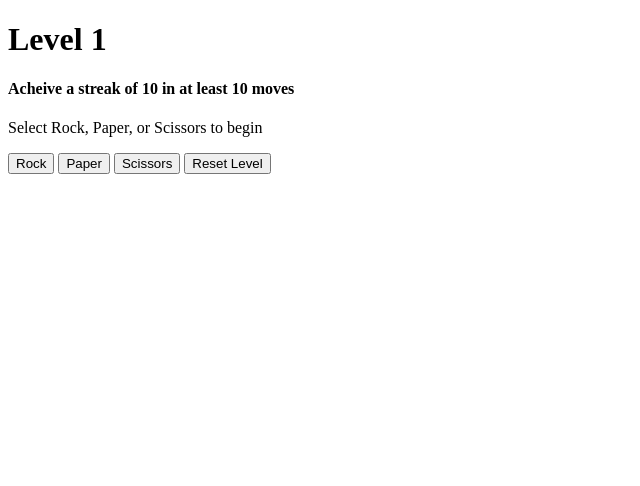
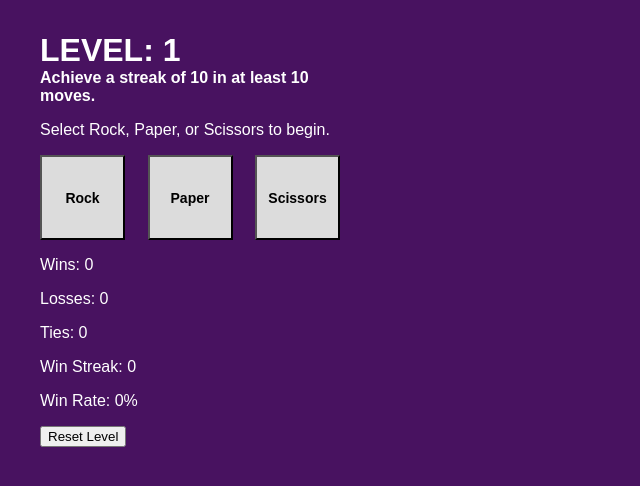
Before and after one commit to LoganToken/rps-mystery, a plain HTML site: page index.html in a window 1280 px wide. Shown: the whole page, without its empty margins (0-640 px from the left). Drawn offline with Linux system fonts and the light colour scheme.

Commit message:
basic styling
added a css style to be more user friendly

```diff
--- a/index.html
+++ b/index.html
@@ -2,23 +2,31 @@
 <html>
 	<head>
 		<title>RPS Mystery</title>
+		<link rel="stylesheet" type="text/css" href="styles/rock-paper-scissors.css">
+
 		<script type="text/javascript" src="js/jquery.min.js"></script>
 		<script type="text/javascript" src="js/levels.js"></script>
 		<script type="text/javascript" src="js/rock-paper-scissors.js"></script>
 	</head>
-	<body>
-		<h1 id="level-number">Level 1</h1>
-		<h4 id="win-condition">Acheive a streak of 10 in at least 10 moves</h4>
-		<p id="status-message">Select Rock, Paper, or Scissors to begin</p>
+	<body onload="updateDisplay();">
+		<div class="wrap">
+			<h1 id="level-number"></h1>
+			<h4 id="win-condition"></h4>
+			<p id="status-message"></p>
 
+			<div class="rock-paper-scissors-buttons">
 				<button class="choice-button" onclick="playGame('rock');">Rock</button>
 				<button class="choice-button" onclick="playGame('paper');">Paper</button>
 				<button class="choice-button" onclick="playGame('scissors');">Scissors</button>
-		<button class="reset-button" onclick="resetLevel();">Reset Level</button>
+			</div>
+
 			<p id="wins-display"></p>
 			<p id="losses-display"></p>
 			<p id="ties-display"></p>
 			<p id="streak-display"></p>
 			<p id="winrate-display"></p>
+
+			<button class="reset-button" onclick="resetLevel();">Reset Level</button>
+		</div>
 	</body>
 </html>
--- a/js/rock-paper-scissors.js
+++ b/js/rock-paper-scissors.js
@@ -16,7 +16,7 @@ const gameState = {
 }
 
 // Initialize
-updateDisplay();
+loadLevel(1);
 
 // This is the main game loop
 function playGame(playerChoice) {
@@ -116,7 +116,7 @@ function makeWinConditionString() {
 function makeStatusMessage() {
 	if (gameState.turn === 1) {
 		if (level.level === 1) {
-			return 'Select Rock, Paper, or Scissors to being.'
+			return 'Select Rock, Paper, or Scissors to begin.'
 		}
 
 		return `Congratulations on clearing level ${level.level - 1}!`;
--- /dev/null
+++ b/styles/rock-paper-scissors.css
@@ -0,0 +1,46 @@
+body {
+	background-color: rgb(72, 18, 96);
+	font-family: Arial;
+}
+
+.wrap {
+	width: 300px;
+	margin-left: 20px;
+	margin-top: 20px;
+	padding-left: 12px;
+	padding-top: 12px;
+}
+
+.wrap p, h1, h4{
+	color: white;
+}
+
+.wrap h1, h4 {
+	margin: 0;
+}
+
+.status-message {
+	min-height: 200px;
+}
+
+.rock-paper-scissors-buttons {
+	width: 100%;
+
+	display: flex;
+	flex-direction: row;
+	justify-content: space-between;
+}
+
+.choice-button {
+	background-color: rgb(220, 220, 220);
+	color: black;
+	height: 85px;
+	width: 85px;
+	font-size: 14px;
+	font-weight: bold;
+	cursor: pointer;
+}
+
+.choice-button:hover {
+	box-shadow: 0 0 10px rgba(255, 128, 255, 0.8);
+}
```
Lines whose indentation alone changed are shown as unchanged.
